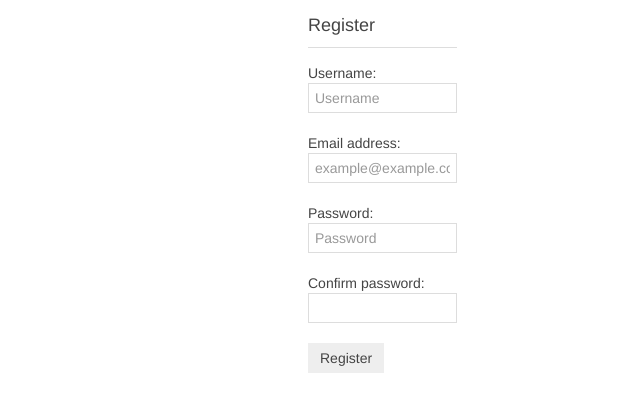
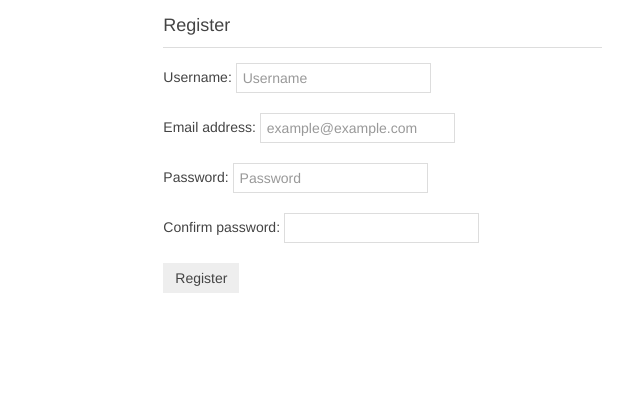
Before and after one commit to tjcsl/wedge, a Flask app: page /register/ in a window 1280 px wide. Shown: the part 40-452 px from the top of the page, without its empty margins (240-880 px from the left). Run offline with Flask 2, Linux system fonts and the light colour scheme; some libraries are stand-ins or nearby versions.

Commit message:
various auth fixes

```diff
--- a/web/static/css/custom.css
+++ b/web/static/css/custom.css
@@ -3,7 +3,5 @@
 	margin-right: auto;
 }
 .containerc {
-	padding-left: 33%;
-	padding-right: 33%;
 	padding-top: 1%;
 }
```
Also changed, not shown: web/auth.py (+4 -4 lines).
